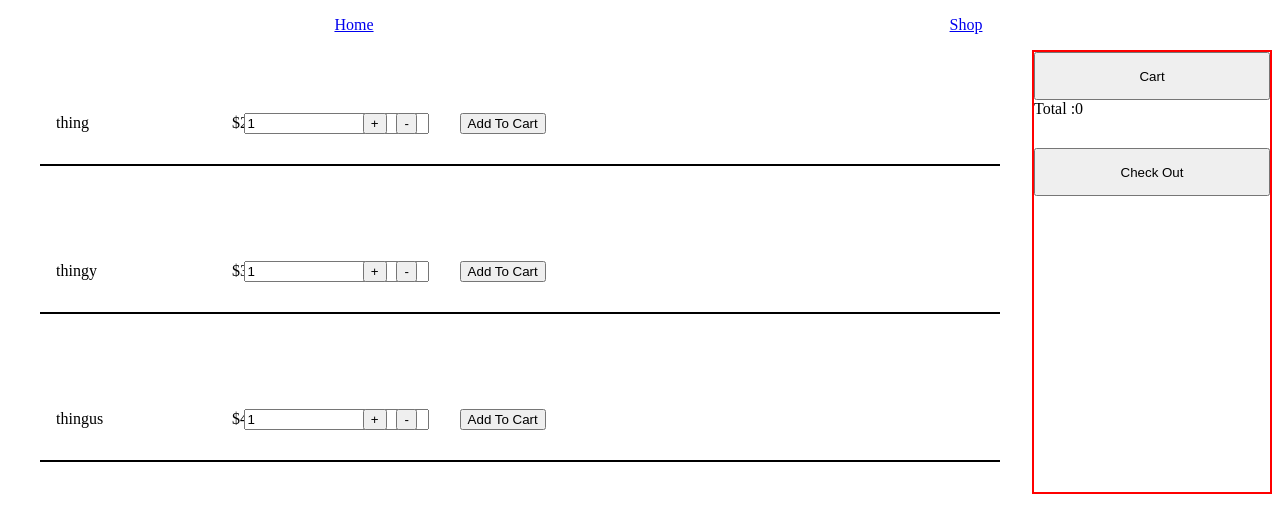
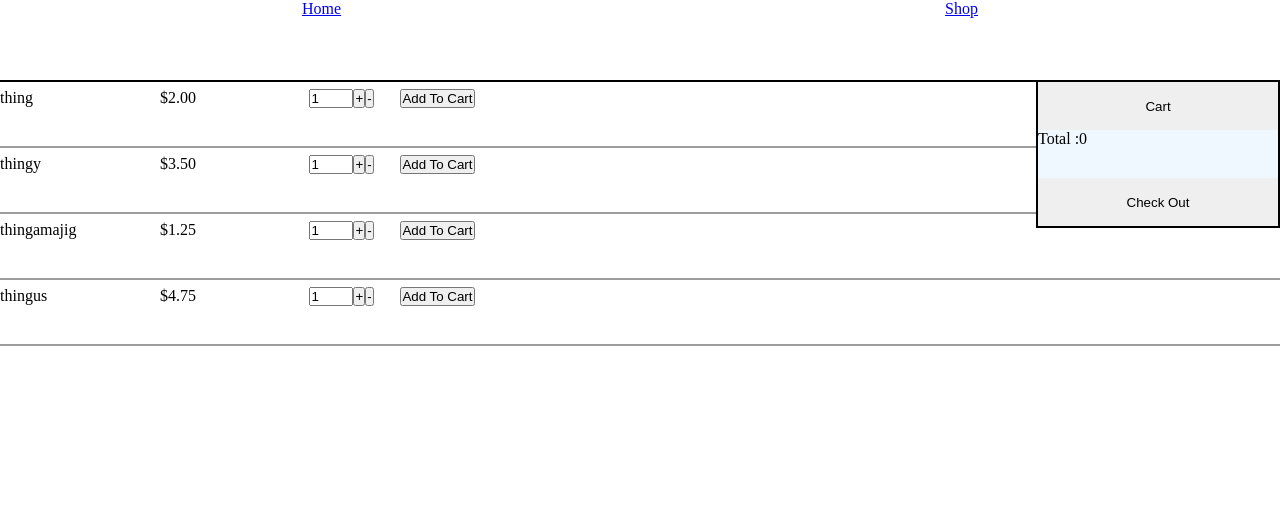
Before and after one commit to hoholabs/react-shopping-cart, a React (Create React App) app: page /Shop in a window 1280 px wide. Shown: the top 532 px of the page. Built offline with nearby package versions, Linux system fonts and the light colour scheme.

Commit message:
Worked on some CSS

```diff
--- a/src/Item.js
+++ b/src/Item.js
@@ -21,9 +21,15 @@ function Item(props) {
                         props.changeQty(event, props.id);
                     }}
                 ></input>
-                <button type="button">+</button>
-                <button type="button">-</button>
-                <button type="submit">Add To Cart</button>
+                <button className="incdec-btn" type="button">
+                    +
+                </button>
+                <button className="incdec-btn" type="button">
+                    -
+                </button>
+                <button className="add-btn" type="submit">
+                    Add To Cart
+                </button>
             </form>
         </li>
     );
--- a/src/Shop.js
+++ b/src/Shop.js
@@ -7,6 +7,7 @@ import { v4 as uuid } from 'uuid';
 const items = [
     { name: 'thing', price: 2.0, shelfQty: 1, cartQty: 0, id: uuid() },
     { name: 'thingy', price: 3.5, shelfQty: 1, cartQty: 0, id: uuid() },
+    { name: 'thingamajig', price: 1.25, shelfQty: 1, cartQty: 0, id: uuid() },
     { name: 'thingus', price: 4.75, shelfQty: 1, cartQty: 0, id: uuid() }
 ];
 
@@ -97,8 +98,8 @@ function Shop() {
                         />
                     );
                 })}
-                <Cart cart={cart} total={total} checkOut={checkOut} />
             </div>
+            <Cart cart={cart} total={total} checkOut={checkOut} />
         </div>
     );
 }
--- a/src/index.css
+++ b/src/index.css
@@ -1,48 +1,65 @@
+*,
+html,
+body {
+    margin: 0;
+    padding: 0;
+}
+
 nav {
-    color: red;
+    height: 5em;
 }
 
 nav ul {
     display: grid;
-    grid-template-columns: 1fr 1fr;
+    grid-auto-flow: column;
     justify-items: center;
     list-style-type: none;
+    padding: 0;
 }
 
 #shop-page {
     display: grid;
-    grid-template-columns: 80vw 1fr;
+    border-top: solid black 2px;
 }
 
 #cart {
-    border: solid red 2px;
-    grid-column-start: 2;
-    grid-row-start: 1;
-    grid-row-end: 5;
+    background-color: aliceblue;
+    position: fixed;
+    top: 5em;
+    right: 0;
+    width: 15em;
+    border: solid black 2px;
     display: grid;
     list-style-type: none;
     grid-auto-rows: 3em;
+}
+
+#cart button {
+    border: none;
 }
 
 .item {
     grid-column-start: 1;
     list-style: none;
     display: grid;
-    grid-template-columns: 10em 5em 15em;
-    grid-gap: 1em;
-    margin: 2em;
-    padding: 1em;
-    border-bottom: solid black 2px;
+    grid-template-columns: 10em 7em 15em;
+    padding-bottom: 2em;
+    height: 2em;
+    border-bottom: solid rgb(157, 157, 157) 2px;
     align-items: center;
 }
 
 .item form {
     display: grid;
-    grid-template-columns: 2em 2em 2em 10em;
+    grid-auto-flow: column;
     justify-content: center;
     justify-items: center;
 }
 
-.item button {
-    margin-left: 1em;
+.item form input {
+    width: 3em;
 }
+
+.item form .add-btn {
+    margin-left: 2em;
+}
```
